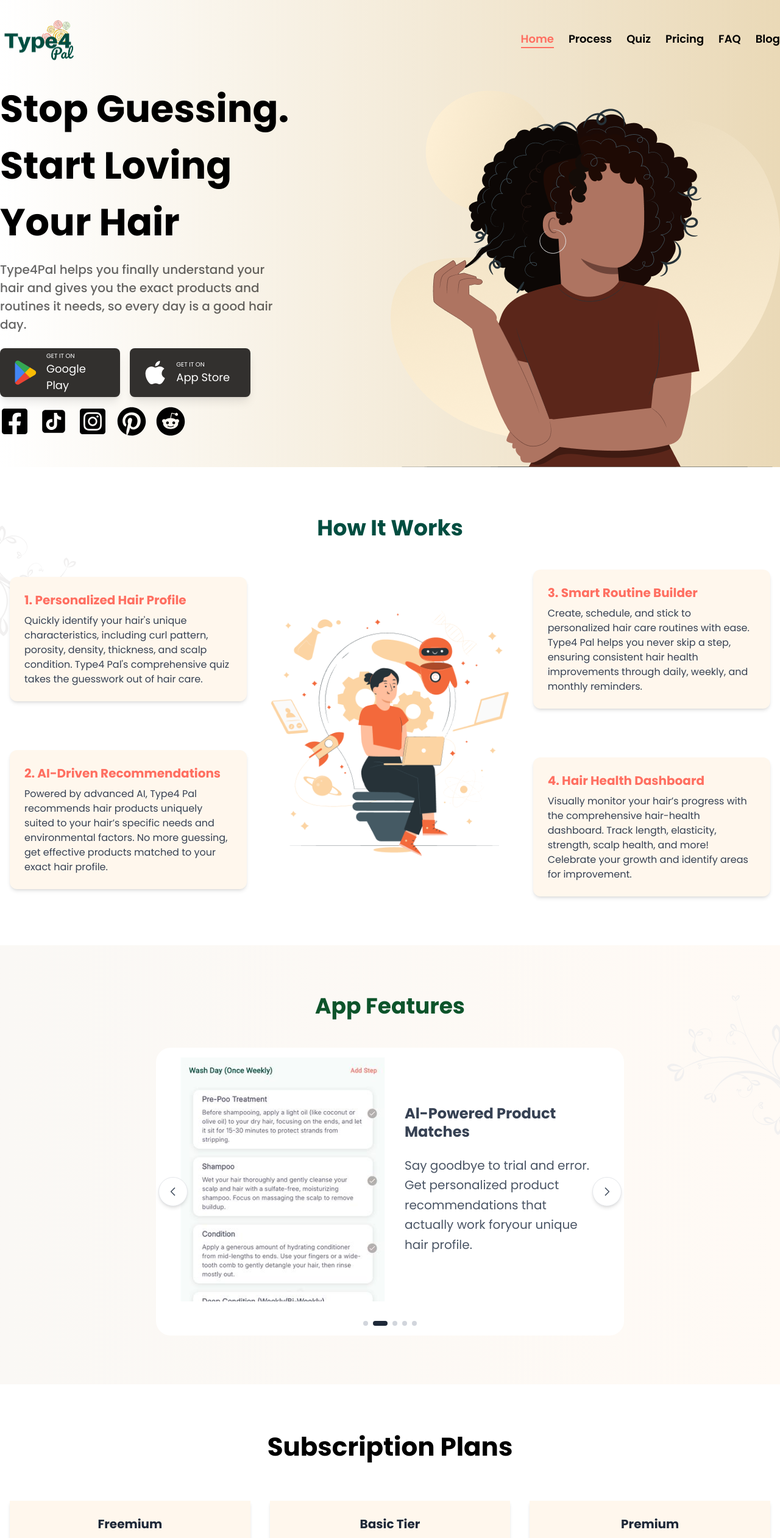
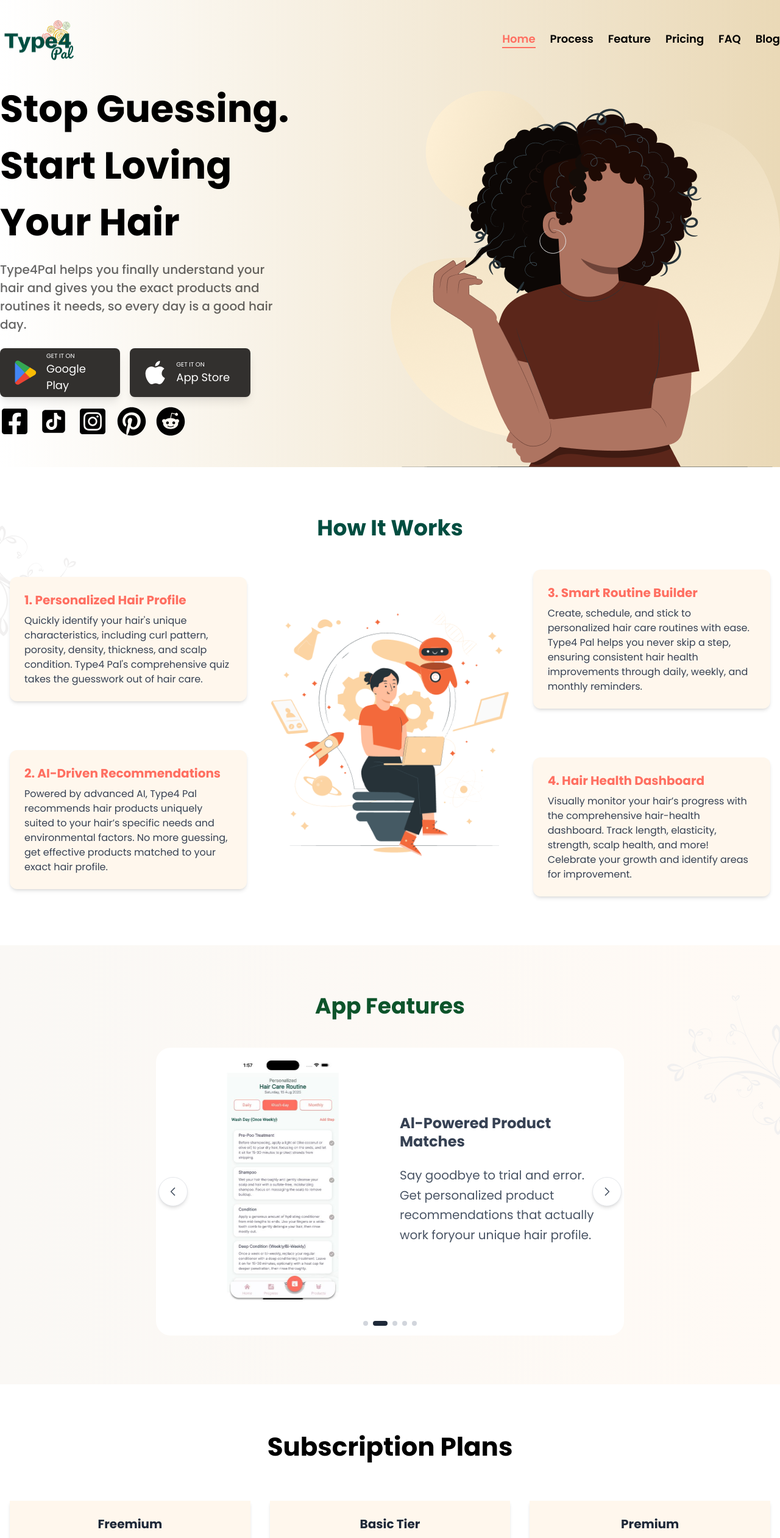
Before and after one commit to naimekattor/type4Pal, a React (Vite) app: page / in a window 1280 px wide. Shown: the top 2522 px of the page at 61% size. Built offline with nearby package versions, Linux system fonts and the light colour scheme.

Commit message:
updated slider section

```diff
--- a/src/components/Banner.jsx
+++ b/src/components/Banner.jsx
@@ -19,7 +19,7 @@ const Banner = () => {
             <h1 className="xl:text-[62px] md:text-[52px] text-[32px] font-bold md:w-3/4 w-full md:px-0 px-4 md:text-start text-center mb-4">
               Stop Guessing. Start Loving Your Hair
             </h1>
-            <p className="md:text-[20px] text-[16px] font-medium text-black/60 w-70/100">
+            <p className="md:text-[20px] text-[16px] font-medium text-black/60 w-70/100 md:text-start text-center">
               Type4Pal helps you finally understand your hair and gives you the
               exact products and routines it needs, so every day is a good hair
               day.
--- a/src/components/Footer.jsx
+++ b/src/components/Footer.jsx
@@ -179,7 +179,7 @@ const Footer = () => {
                 placeholder="Email"
                 className="bg-white shadow-lg px-2 py-2 focus:outline-none text-black placeholder:text-gray-400 rounded-l-md"
               />
-              <button className="bg-[#004f42]  py-2 text-white hover:bg-[#05332b] rounded-r-md px-4">
+              <button className="bg-[#004f42]  py-2 text-white hover:bg-[#05332b] rounded-r-md px-4  whitespace-nowrap">
                 Send Newsletter
               </button>
             </div>
--- a/src/components/FreequentlyAsked.jsx
+++ b/src/components/FreequentlyAsked.jsx
@@ -54,7 +54,7 @@ const FreequentlyAsked = () => {
           <div className="relative w-28 h-28 sm:w-64 sm:h-64 lg:w-40 lg:h-40 bg-[#F3FAF9] rounded-full flex flex-col items-center justify-center text-center shadow-inner">
             <a
               href="mailto:example@gmail.com"
-              className="text-xl sm:text-6xl lg:text-2xl font-bold text-[#00000] opacity-75"
+              className="text-[16px] sm:text-6xl lg:text-2xl font-bold text-[#00000] opacity-75 hover:underline"
             >
               Contact Us
             </a>
--- a/src/components/InfoCard.jsx
+++ b/src/components/InfoCard.jsx
@@ -4,7 +4,6 @@ import hairImg2 from "../assets/img/hair2.jpeg";
 import hairImg3 from "../assets/img/hair3.jpeg";
 import hairImg4 from "../assets/img/hair4.jpeg";
 import hairImg5 from "../assets/img/hair5.png";
-import hairImg6 from "../assets/img/hair6.jpeg";
 const slides = [
   {
     image: hairImg1,
@@ -118,20 +117,20 @@ export default function InfoCard() {
       <div className="relative ">
         <div className="grid grid-cols-1 lg:grid-cols-2 gap-4 items-center ">
           {/* Left: Image */}
-          <div className="flex justify-center lg:justify-start">
+          <div className="flex justify-center ">
             <div className="relative">
               <div className="">
                 <img
                   src={currentSlideData.image}
                   alt={currentSlideData.title}
-                  className="w-[336px] h-[400px]  object-cover transition-all duration-500"
+                  className="w-full h-[400px]  object-cover transition-all duration-500"
                 />
               </div>
             </div>
           </div>
 
           {/* Right: Text Content */}
-          <div className="text-center lg:text-left px-4">
+          <div className=" place-items-start px-2">
             <div className="space-y-6 max-w-lg">
               <h2 className="text-2xl md:text-2xl font-bold text-gray-700 leading-tight">
                 {currentSlideData.title}
@@ -148,7 +147,7 @@ export default function InfoCard() {
           aria-label="previous slide"
           onClick={prevSlide}
           disabled={isAnimating}
-          className="absolute -left-9 top-1/2 transform -translate-y-1/2 z-20 group disabled:opacity-50 disabled:cursor-not-allowed"
+          className="absolute -left-9 top-1/2 transform -translate-y-1/2 z-20 group disabled:opacity-50 disabled:cursor-not-allowed hidden md:block"
         >
           <div className="flex items-center justify-center w-12 h-12 bg-white border border-gray-200 rounded-full shadow-md hover:shadow-lg hover:bg-gray-50 transition-all duration-300">
             <ChevronLeft className="w-5 h-5 text-gray-600" />
@@ -159,7 +158,7 @@ export default function InfoCard() {
           aria-label="next slide"
           onClick={nextSlide}
           disabled={isAnimating}
-          className="absolute -right-9 top-1/2 transform -translate-y-1/2 z-20 group disabled:opacity-50 disabled:cursor-not-allowed"
+          className="absolute -right-9 top-1/2 transform -translate-y-1/2 z-20 group disabled:opacity-50 disabled:cursor-not-allowed hidden md:block"
         >
           <div className="flex items-center justify-center w-12 h-12 bg-white border border-gray-200 rounded-full shadow-md hover:shadow-lg hover:bg-gray-50 transition-all duration-300">
             <ChevronRight className="w-5 h-5 text-gray-600" />
--- a/src/components/Navbar.jsx
+++ b/src/components/Navbar.jsx
@@ -75,7 +75,7 @@ const Navbar = () => {
               }`}
             >
               <a href="#Quiz" onClick={() => setActive("Quiz")}>
-                Quiz
+                Feature
               </a>
             </li>
             <li
@@ -153,7 +153,7 @@ const Navbar = () => {
               </li>
               <li className="cursor-pointer bg-[#EAD9B7] rounded-2xl py-3 px-6  text-[14px] font-[500]">
                 <a href="#Quiz" onClick={() => setShowMenu(false)}>
-                  Quiz
+                  Feature
                 </a>
               </li>
               <li className="cursor-pointer bg-[#EAD9B7] rounded-2xl py-3 px-6  text-[14px] font-[500]">
```
